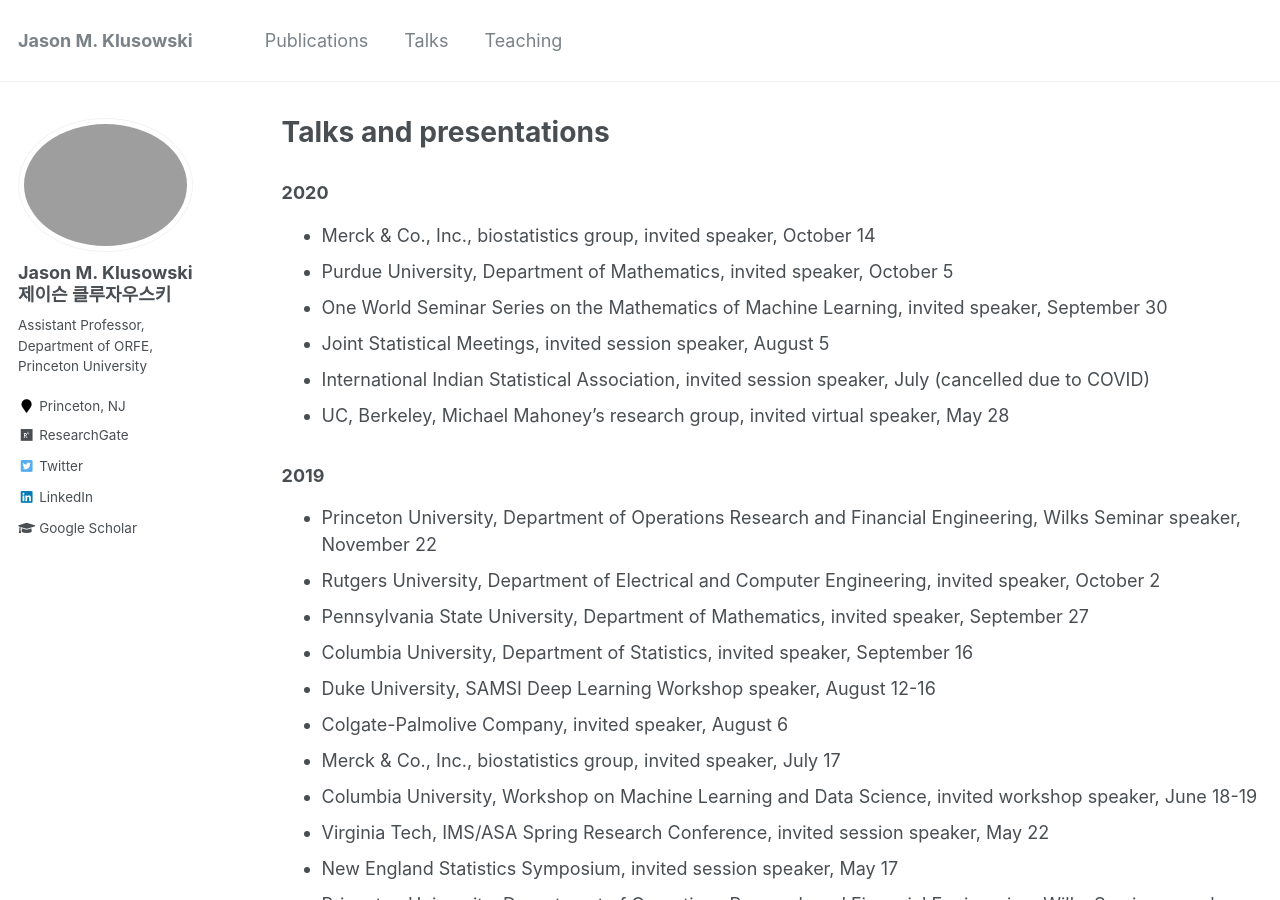
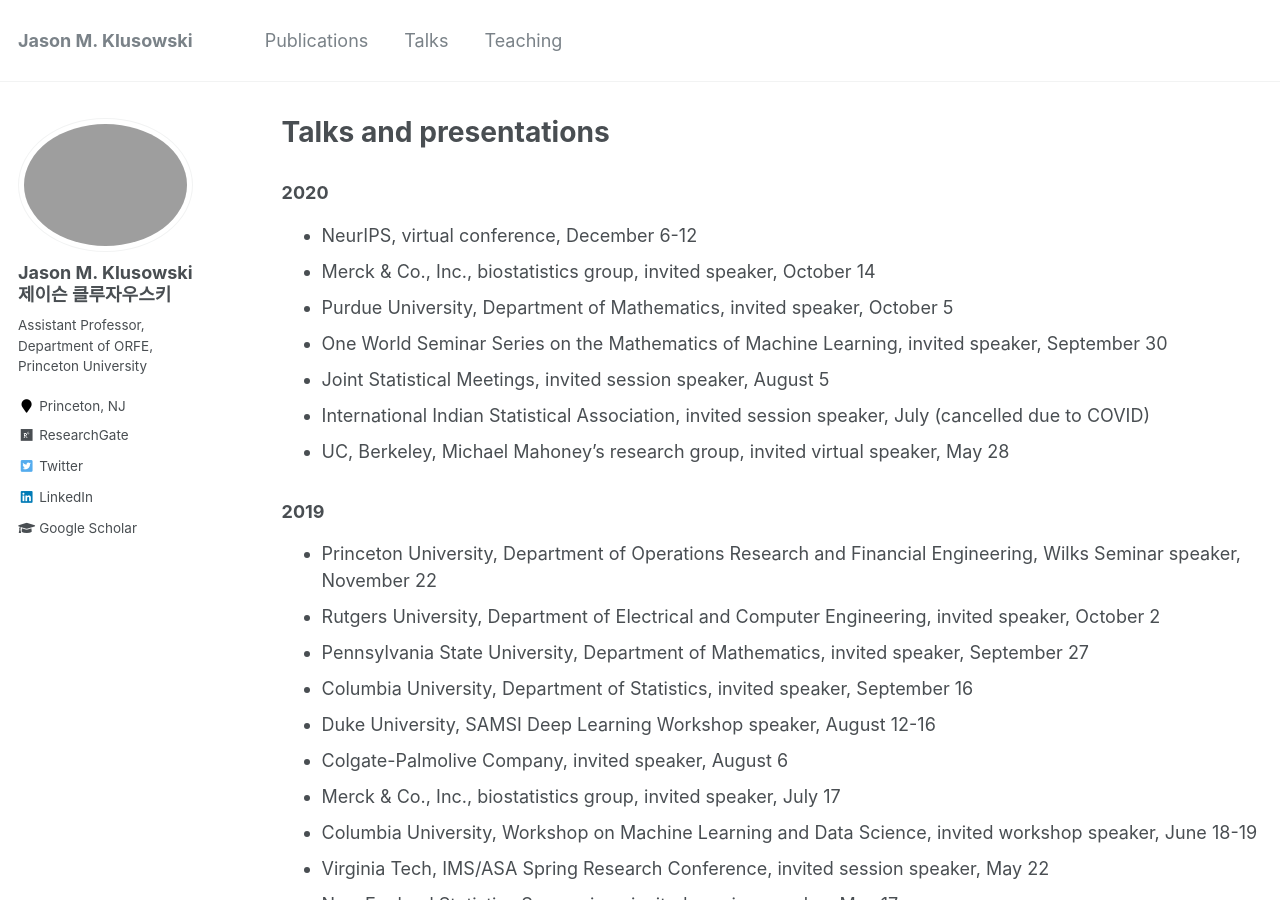
Before and after one commit to jasonklusowski/jasonklusowski.github.io, a Jekyll site: the page built from _pages/talks.md, in a window 1280 px wide and 900 px high. Built offline with Jekyll 4.4.1, drawn with Linux system fonts in a browser that asks for light colours.

Commit message:
Update talks.md

```diff
--- a/_pages/talks.md
+++ b/_pages/talks.md
@@ -6,6 +6,7 @@ author_profile: true
 ---
 
 ### 2020
+* NeurIPS, virtual conference, December 6-12
 * Merck & Co., Inc., biostatistics group, invited speaker, October 14
 * Purdue University, Department of Mathematics, invited speaker, October 5
 * One World Seminar Series on the Mathematics of Machine Learning, invited speaker, September 30
```
